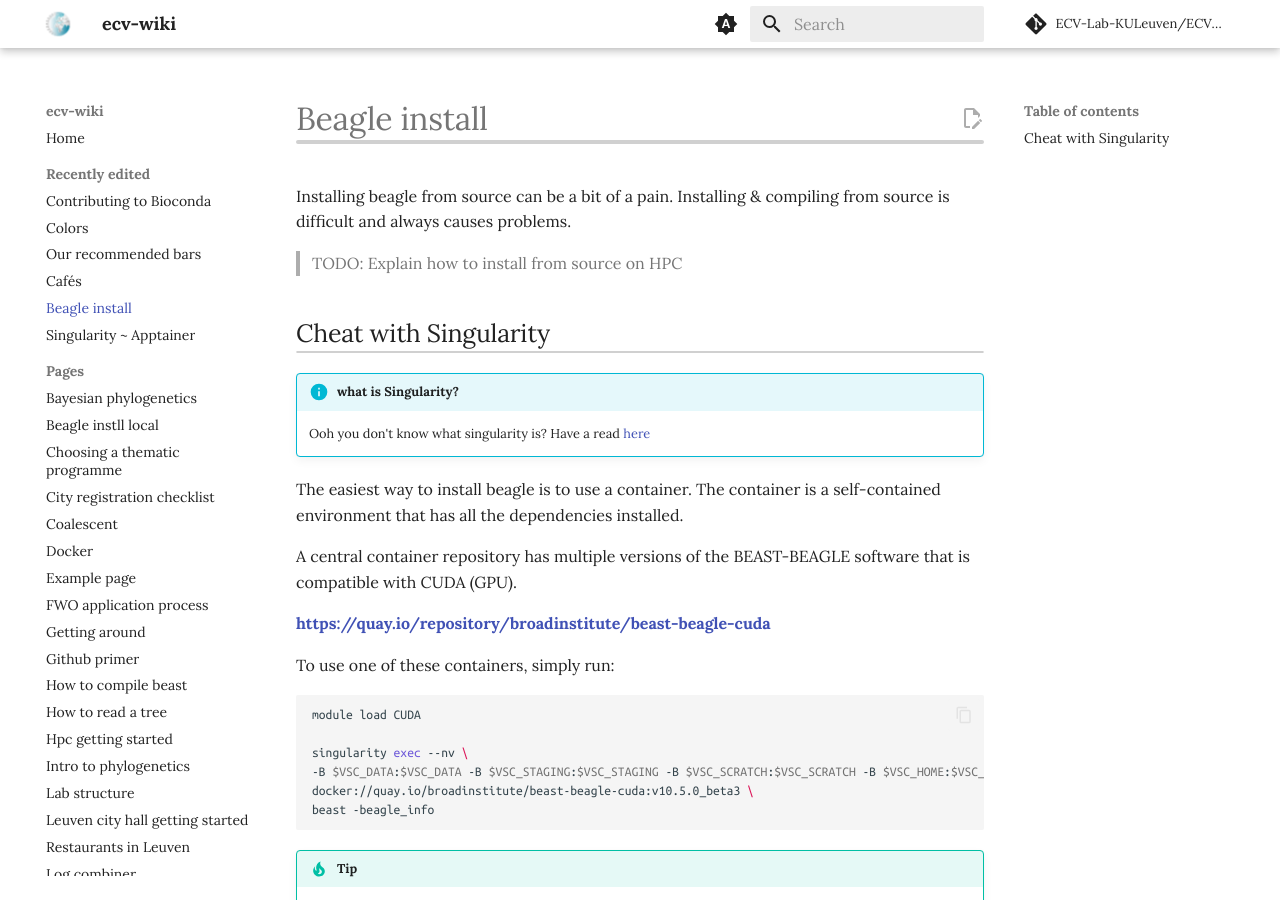
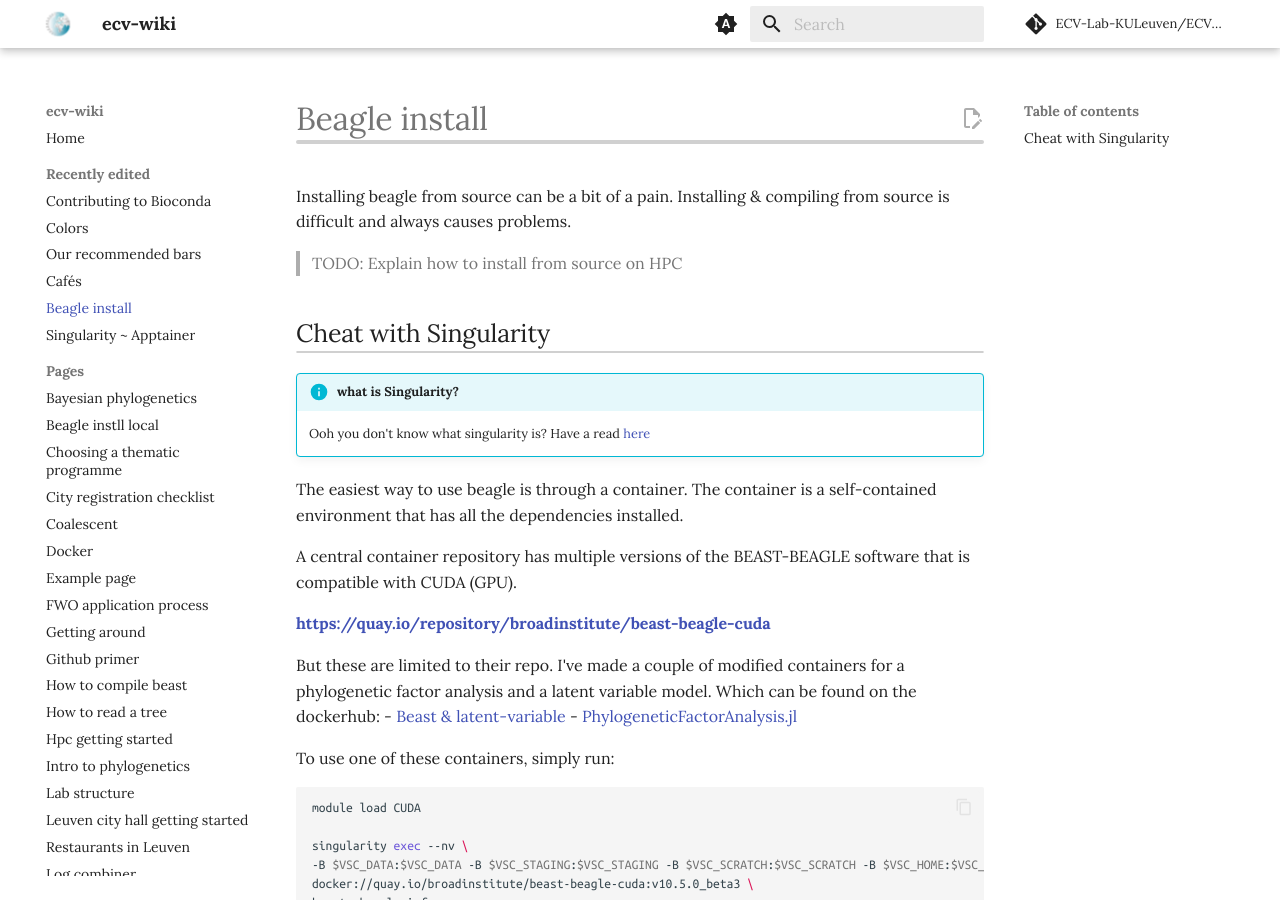
Before and after one commit to bramvrancken/SpELL-ULB.github.io, an MkDocs documentation site: the page built from docs/beagle-instll-hpc.md, in a window 1280 px wide and 900 px high. Built offline with MkDocs 1.6.1 and Material for MkDocs 9.7.7, drawn with Linux system fonts in a browser that asks for light colours; nearby versions of some CDN libraries; comment, search, counter and statistics services are not loaded.

Commit message:
Update beagle-instll-hpc.md

```diff
--- a/docs/beagle-instll-hpc.md
+++ b/docs/beagle-instll-hpc.md
@@ -8,11 +8,15 @@ Installing beagle from source can be a bit of a pain. Installing & compiling fro
 !!! info "what is Singularity?"
     Ooh you don't know what singularity is? Have a read [here](./singularity.md)
 
-The easiest way to install beagle is to use a container. The container is a self-contained environment that has all the dependencies installed.
+The easiest way to use beagle is through a container. The container is a self-contained environment that has all the dependencies installed.
 
 A central container repository has multiple versions of the BEAST-BEAGLE software that is compatible with CUDA (GPU).
 
 **[https://quay.io/repository/broadinstitute/beast-beagle-cuda](https://quay.io/repository/broadinstitute/beast-beagle-cuda)**
+
+But these are limited to their repo. I've made a couple of modified containers for a phylogenetic factor analysis and a latent variable model. Which can be found on the dockerhub:
+- [Beast & latent-variable](https://hub.docker.com/repository/docker/jklaps/beast-beagle-cuda/general)
+- [PhylogeneticFactorAnalysis.jl](https://hub.docker.com/repository/docker/jklaps/pfa-beast-beagle-r/general)
 
 To use one of these containers, simply run:
 
```
